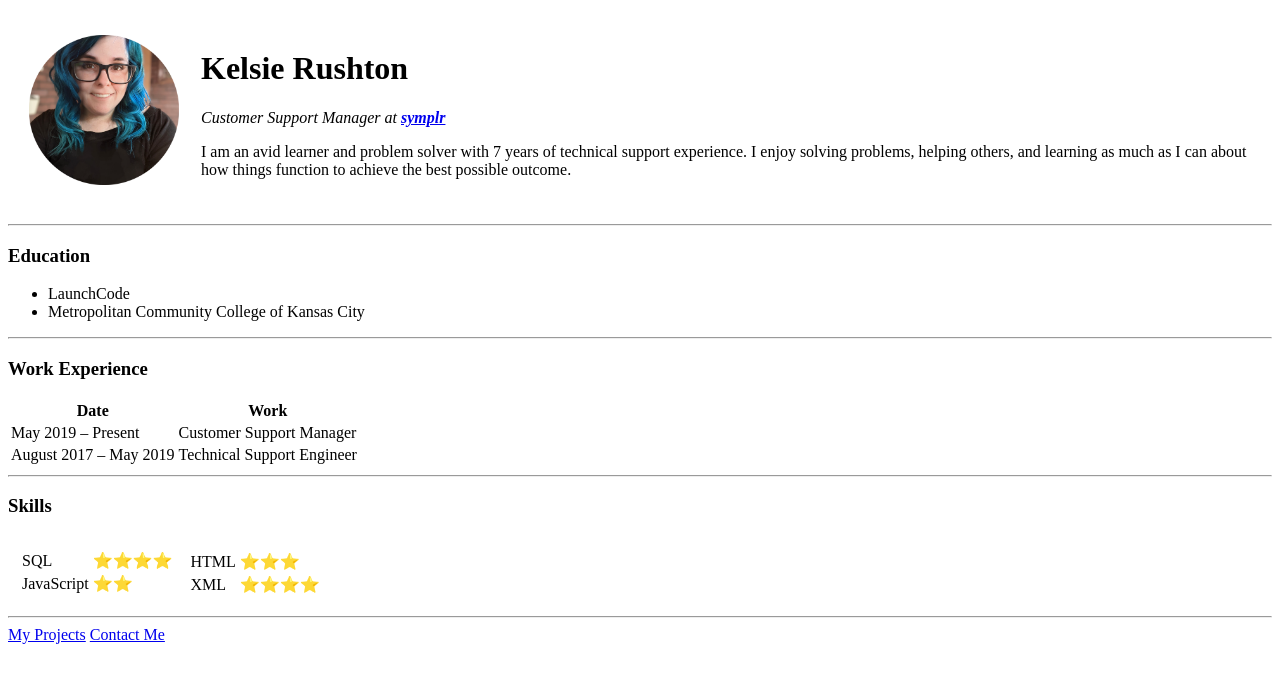
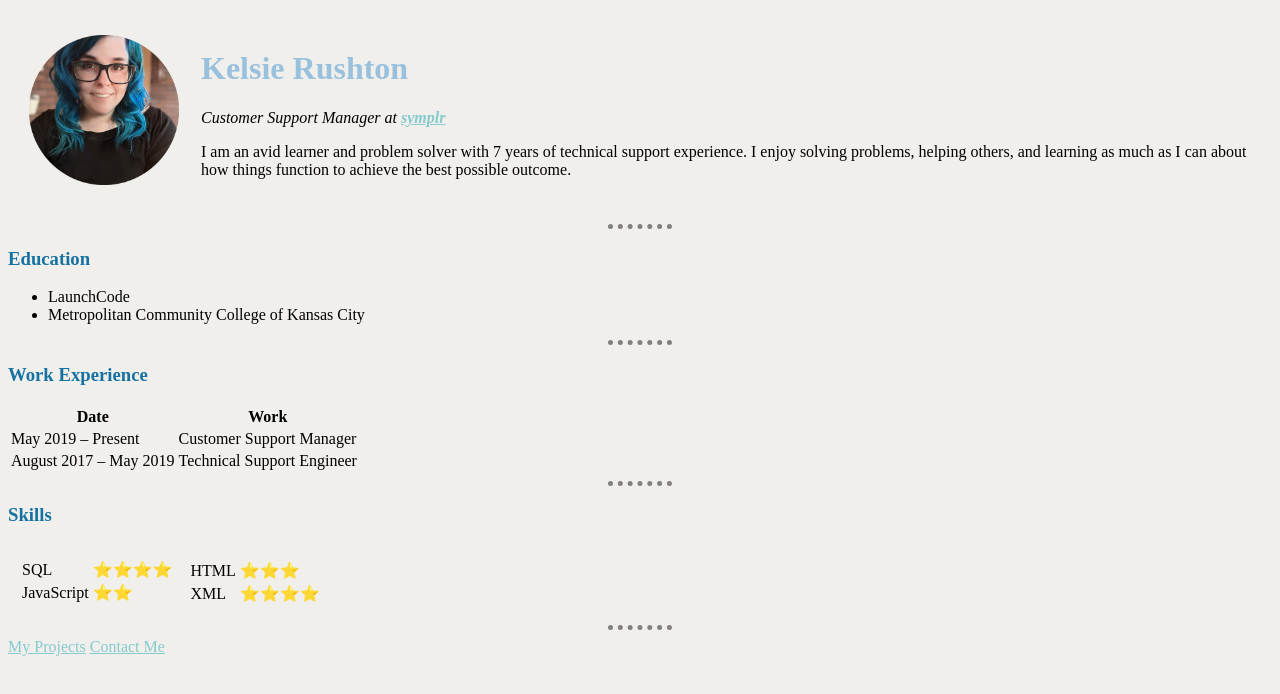
Before and after one commit to krushme/cv, a plain HTML site: page index.html in a window 1280 px wide. Drawn offline with Linux system fonts and the light colour scheme.

Commit message:
working on CSS

```diff
--- /dev/null
+++ b/css/styles.css
@@ -0,0 +1,29 @@
+body{
+  background-color: #F0EFEB;
+}
+hr {
+  border-style: dotted none none;
+  border-color: grey;
+  border-width: 5px;
+  width: 5%;
+}
+
+h1 {
+  color:#99C1DE;
+}
+
+h3 {
+  color: #1572A1;
+}
+
+.profile-img {
+  height: 150px;
+  width: 150px;
+}
+
+a {
+  color: #84cacf;
+}
+a:hover {
+  color: #C5DEDD;
+}
--- a/index.html
+++ b/index.html
@@ -4,15 +4,14 @@
 <head>
   <meta charset="utf-8">
   <title>Kelsie Rushton</title>
+  <link rel="stylesheet" href="css/styles.css">
 </head>
 
 <body>
   <table cellspacing="20">
     <tr>
       <td>
-        <img src="images\profile.png" alt="Kelsies profile photo"
-        width="150"
-        height="150">
+        <img src="images\profile.png" alt="Kelsies profile photo" class="profile-img" />
       </td>
       <td>
         <h1>Kelsie Rushton</h1>
```
Also changed, not shown: contact.html (+1 -0 lines), projects.html (+1 -0 lines).
